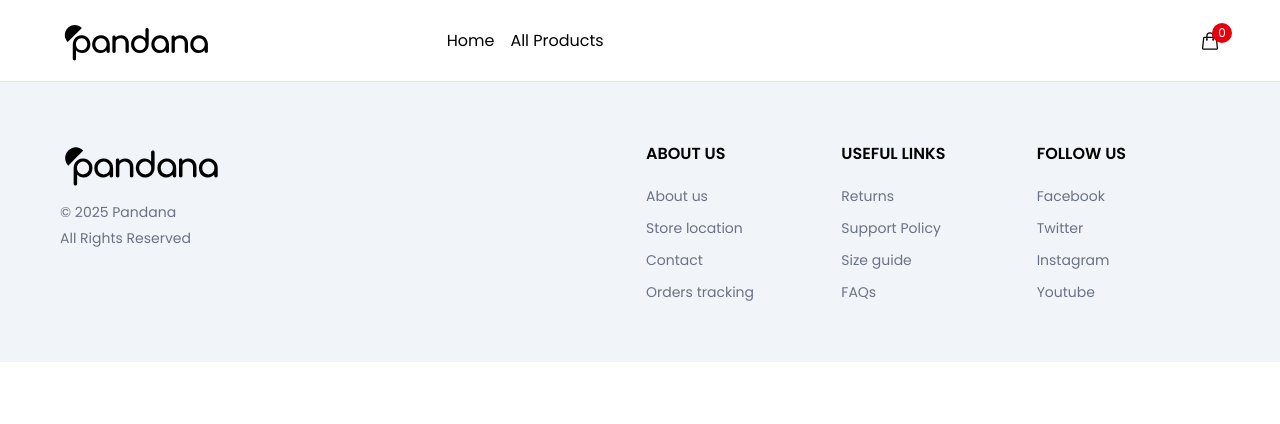
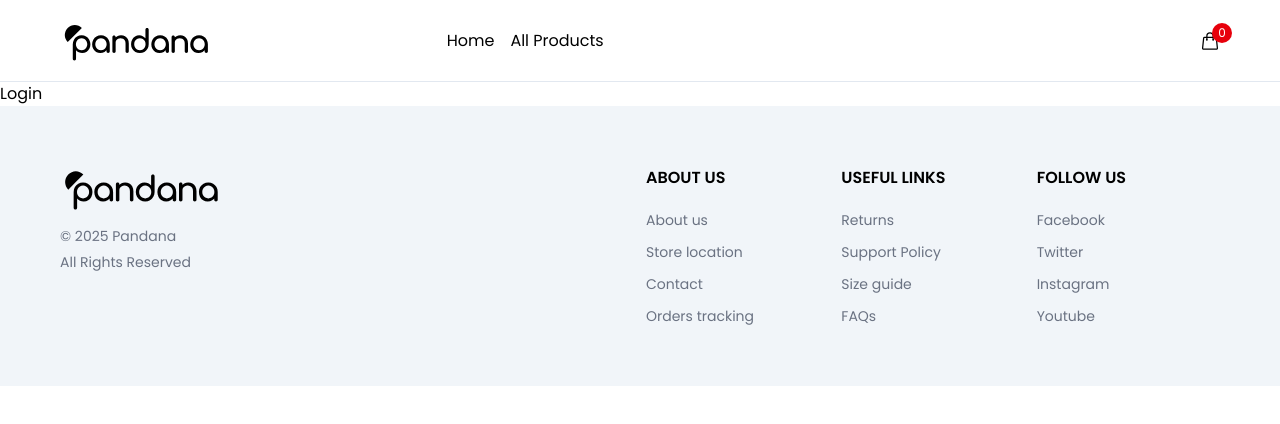
Before and after one commit to SiminDev/Pandana, a React (Vite) app: page /login in a window 1280 px wide. Shown: the top 424 px of the page. Built offline with nearby package versions, Linux system fonts and the light colour scheme.

Commit message:
create login route and component

```diff
--- a/src/App.tsx
+++ b/src/App.tsx
@@ -4,7 +4,8 @@ import Home from "./pages/home/Home";
 import AllProducts from "./pages/allProducts/AllProducts";
 import Product from "./pages/product/Product";
 import Cart from "./pages/cart/Cart";
-import { CartContextProvider } from "./context/cartContext";
+import { CartContextProvider } from "./context/CartContext";
+import Login from "./pages/login/Login";
 
 function App() {
   return (
@@ -16,6 +17,7 @@ function App() {
             <Route path="/all-products" element={<AllProducts />} />
             <Route path="/product/:id" element={<Product />} />
             <Route path="/cart" element={<Cart />} />
+            <Route path="/login" element={<Login />} />
             <Route />
           </Routes>
         </Layout>
--- /dev/null
+++ b/src/pages/login/Login.tsx
@@ -0,0 +1,8 @@
+
+function Login() {
+  return (
+    <div>Login</div>
+  )
+}
+
+export default Login
```
